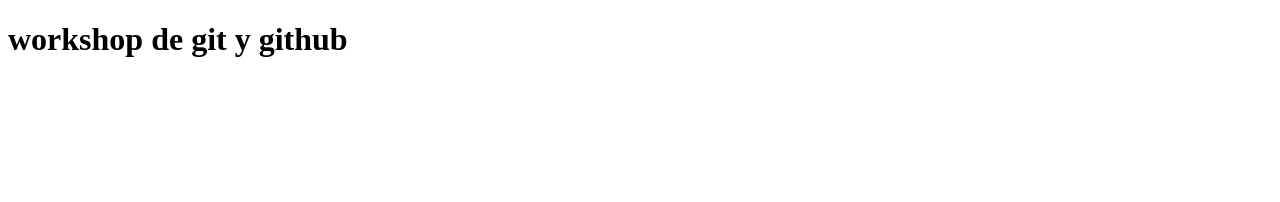
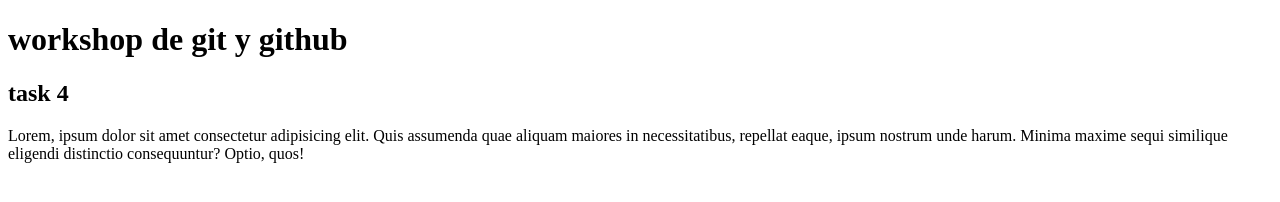
Before and after one commit to maximbtw7/mindhub_1, a plain HTML site: page index.html in a window 1280 px wide. Drawn offline with Linux system fonts and the light colour scheme.

Commit message:
quinto commit

```diff
--- a/index.html
+++ b/index.html
@@ -8,5 +8,7 @@
 </head>
 <body>
     <h1>workshop de git y github</h1>
+    <h2>task 4</h2>
+    <p>Lorem, ipsum dolor sit amet consectetur adipisicing elit. Quis assumenda quae aliquam maiores in necessitatibus, repellat eaque, ipsum nostrum unde harum. Minima maxime sequi similique eligendi distinctio consequuntur? Optio, quos!</p>
 </body>
 </html>
```
